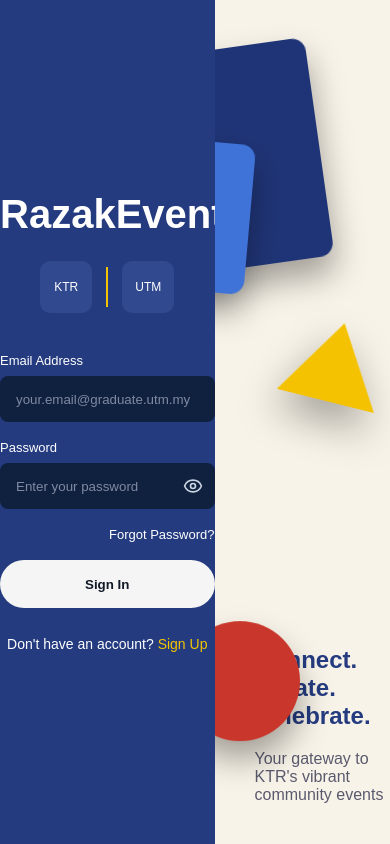
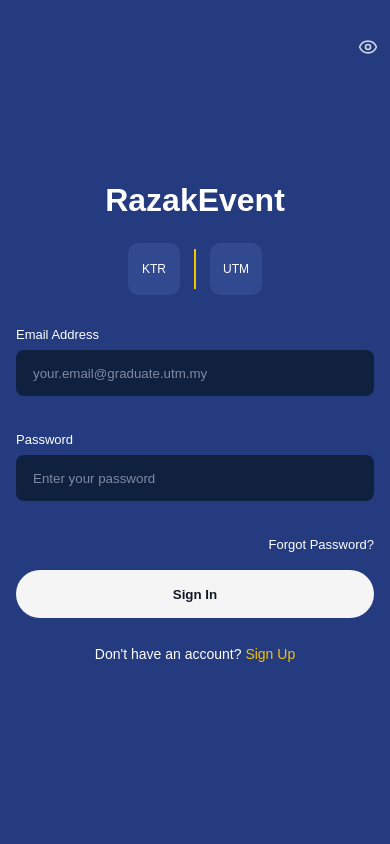
Before and after one commit to EyadAimen/RazakEvent, a Next.js app in the folder frontend/: page /auth/login in a window 390 px wide. Built offline with nearby package versions, Linux system fonts and the light colour scheme.

Commit message:
Refactor login page to be responsive and added shared input component

```diff
--- a/frontend/package.json
+++ b/frontend/package.json
@@ -9,6 +9,7 @@
     "lint": "eslint"
   },
   "dependencies": {
+    "lucide-react": "^1.14.0",
     "next": "16.2.4",
     "react": "19.2.4",
     "react-dom": "19.2.4"
--- a/frontend/src/app/auth/login/login.module.css
+++ b/frontend/src/app/auth/login/login.module.css
@@ -5,16 +5,17 @@
 }
 
 .leftPanel {
-  background: #243b7f;
-  color: white;
+  background: var(--color-primary-blue, #243b7f);
+  color: var(--color-white, white);
   display: flex;
   align-items: center;
   justify-content: center;
+  padding: 40px;
 }
 
 .rightPanel {
-  background: #f8f3e8;
-  color: #243b7f;
+  background: var(--color-cream, #f8f3e8);
+  color: var(--color-primary-blue, #243b7f);
   position: relative;
   overflow: hidden;
   display: flex;
@@ -45,7 +46,7 @@
   width: 52px;
   height: 52px;
   border-radius: 10px;
-  background: #30498f;
+  background: var(--color-secondary-blue, #30498f);
   display: flex;
   align-items: center;
   justify-content: center;
@@ -55,7 +56,7 @@
 .logoDivider {
   width: 2px;
   height: 40px;
-  background: #f3c400;
+  background: var(--color-primary-yellow, #f3c400);
 }
 
 .form {
@@ -64,18 +65,57 @@
   text-align: left;
 }
 
-.form label {
-  font-size: 13px;
-  margin-bottom: 8px;
+.passwordWrapper {
+  position: relative;
+  width: 100%;
 }
 
+.passwordWrapper input {
+  padding-right: 44px;
+}
 
+.eyeButton {
+  position: absolute;
+  right: 12px;
+  top: 37px;
+  background: transparent;
+  border: none;
+  cursor: pointer;
+  color: var(--color-muted-light, #cbd5e1);
+  padding: 0;
+  display: flex;
+  align-items: center;
+  justify-content: center;
+  z-index: 2;
+  transition: color 0.2s;
+}
+
+.eyeButton:hover {
+  color: var(--color-primary-yellow, #f3c400);
+}
 
 .forgotLink {
   text-align: right;
   margin-bottom: 18px;
-  color: white;
+  color: var(--color-white, white);
   font-size: 13px;
+}
+
+.submitButton {
+  width: 100%;
+  height: 48px;
+  border: none;
+  border-radius: 40px;
+  background: var(--color-white-soft, #f5f5f5);
+  color: var(--color-text-dark, #111827);
+  font-weight: 700;
+  cursor: pointer;
+  transition: all 0.25s ease;
+}
+
+.submitButton:hover {
+  background: var(--color-gray-light, #e5e7eb);
+  transform: translateY(-1px);
 }
 
 .signupText {
@@ -84,54 +124,7 @@
 }
 
 .signupText a {
-  color: #f3c400;
-}
-
-.form input {
-  width: 100%;
-  height: 46px;
-  box-sizing: border-box;
-
-  background: #10203f;
-  color: white;
-
-  border: none;
-  border-radius: 8px;
-
-  padding: 0 16px;
-  margin-bottom: 18px;
-
-  outline: none;
-
-}
-
-.form input::placeholder {
-  color: #7f8aa3;
-}
-
-.form input:focus {
-  border: 1px solid #f3c400;
-}
-
-.form button[type="submit"] {
-  width: 100%;
-  height: 48px;
-
-  border: none;
-  border-radius: 40px;
-
-  background: #f5f5f5;
-  color: #111827;
-
-  font-weight: 700;
-  cursor: pointer;
-
-  transition: all 0.25s ease;
-}
-
-.form button[type="submit"]:hover {
-  background: #e5e7eb;
-  transform: translateY(-1px);
+  color: var(--color-primary-yellow, #f3c400);
 }
 
 .tagline {
@@ -141,51 +134,32 @@
 
 .rightPanel p {
   margin-top: 20px;
-  color: #5A5A6E;
+  color: var(--color-text-muted, #5a5a6e);
 }
 
-/* Remove previous .passwordWrapper and .eyeButton rules, then add: */
-
-.passwordWrapper {
-  position: relative;
-  width: 100%;
-  margin-bottom: 18px;   /* single margin, no double */
+@media (max-width: 768px) {
+  .mainPage {
+    grid-template-columns: 1fr;
   }
 
-.passwordWrapper input {
-  width: 100%;
-  padding: 0 40px 0 16px;   /* room for icon on the right */
-  margin-bottom: 0;          /* kill the inherited margin */
-  height: 46px;
-  box-sizing: border-box;
-  background: #10203f;
-  color: white;
-  border: none;
-  border-radius: 8px;
-  outline: none;
+  .leftPanel {
+    min-height: 100vh;
+    padding: 32px 16px;
   }
 
-.passwordWrapper input:focus {
-  border: 1px solid #f3c400;
+  .rightPanel {
+    display: none;
   }
 
-.eyeButton {
-  position: absolute;
-  right: 12px;
-  top: 50%;
-  transform: translateY(-50%);
-  background: transparent;
-  border: none;
-  cursor: pointer;
-  color: #cbd5e1;          /* lighter, visible on dark bg */
-  padding: 0;
-  display: flex;
-  align-items: center;
-  justify-content: center;
-  z-index: 2;              /* ensure it's above the input */
-  transition: color 0.2s;
+  .loginBox {
+    max-width: 100%;
   }
 
-.eyeButton:hover {
-  color: #f3c400;          /* brand yellow on hover */
+  .title {
+    font-size: 32px;
   }
+
+  .logoRow {
+    margin-bottom: 32px;
+  }
+}
--- a/frontend/src/app/auth/login/page.tsx
+++ b/frontend/src/app/auth/login/page.tsx
@@ -1,15 +1,55 @@
 "use client";
 
-import { useState } from "react";
+import { FormEvent, useState } from "react";
 import { Eye, EyeOff } from "lucide-react";
 import styles from "./login.module.css";
 
+import InputField from "@/components/shared/input-field/input-field";
 import FloatingCircle from "@/components/shared/floating_objects/FloatingCircle";
 import FloatingRectangle from "@/components/shared/floating_objects/FloatingRectangle";
 import FloatingTriangle from "@/components/shared/floating_objects/FloatingTriangle";
 
 export default function Login() {
+    const [email, setEmail] = useState("");
+    const [password, setPassword] = useState("");
+
     const [showPassword, setShowPassword] = useState(false);
+
+    const [errors, setErrors] = useState({
+        email: "",
+        password: "",
+    });
+
+    const validateForm = () => {
+        const newErrors = {
+            email: "",
+            password: "",
+        };
+
+        if (!email.trim()) {
+            newErrors.email = "Email is required";
+        } else if (!/^[^\s@]+@[^\s@]+\.[^\s@]+$/.test(email)) {
+            newErrors.email = "Please enter a valid email address";
+        }
+
+        if (!password.trim()) {
+            newErrors.password = "Password is required";
+        } else if (password.length < 8) {
+            newErrors.password = "Password must be at least 8 characters";
+        }
+
+        setErrors(newErrors);
+
+        return !newErrors.email && !newErrors.password;
+    };
+
+    const handleSubmit = (e: FormEvent<HTMLFormElement>) => {
+        e.preventDefault();
+
+        if (!validateForm()) return;
+
+        console.log({ email, password });
+    };
 
     return (
         <main className={styles.mainPage}>
@@ -23,15 +63,30 @@
                         <div className={styles.logoPlaceholder}>UTM</div>
                     </div>
 
-                    <form className={styles.form}>
-                        <label>Email Address</label>
-                        <input type="email" placeholder="your.email@graduate.utm.my" />
+                    <form className={styles.form} onSubmit={handleSubmit}>
+                        <InputField
+                            label="Email Address"
+                            type="email"
+                            value={email}
+                            errorMessage={errors.email}
+                            placeholder="your.email@graduate.utm.my"
+                            onChange={(value) => {
+                                setEmail(value);
+                                setErrors((prev) => ({ ...prev, email: "" }));
+                            }}
+                        />
 
-                        <label>Password</label>
-                        <div className={styles.passwordWrapper}>
-                            <input
+                        <div className={styles.passwordField}>
+                            <InputField
+                                label="Password"
                                 type={showPassword ? "text" : "password"}
+                                value={password}
+                                errorMessage={errors.password}
                                 placeholder="Enter your password"
+                                onChange={(value) => {
+                                    setPassword(value);
+                                    setErrors((prev) => ({ ...prev, password: "" }));
+                                }}
                             />
 
                             <button
@@ -48,7 +103,9 @@
                             Forgot Password?
                         </a>
 
-                        <button type="submit">Sign In</button>
+                        <button type="submit" className={styles.submitButton}>
+                            Sign In
+                        </button>
                     </form>
 
                     <p className={styles.signupText}>
@@ -58,18 +115,6 @@
             </section>
 
             <section className={styles.rightPanel}>
-                <FloatingRectangle
-
-                    style={{
-                        width: "160px",
-                        height: "220px",
-                        top: "60px",
-                        right: "70px",
-                        transform: "rotate(-8deg)",
-                        background: "#1f3476"
-                    }}
-                />
-
                 <FloatingRectangle
 
                     style={{
@@ -103,7 +148,7 @@
                 />
                 <div className={styles.tagline}>
                     <h2>Connect. Create. Celebrate.</h2>
-                    <p>Your gateway to KTR's vibrant community events</p>
+                    <p>Your gateway to KTR&apos;s vibrant community events</p>
                 </div>
             </section>
         </main>
--- /dev/null
+++ b/frontend/src/components/shared/input-field/input-field.module.css
@@ -0,0 +1,42 @@
+.fieldGroup {
+  width: 100%;
+  margin-bottom: 14px;
+}
+
+.label {
+  display: block;
+  font-size: 13px;
+  margin-bottom: 8px;
+  color: var(--color-white, #ffffff);
+}
+
+.input {
+  width: 100%;
+  height: 46px;
+  box-sizing: border-box;
+  background: var(--color-input-bg, #10203f);
+  color: var(--color-white, #ffffff);
+  border: 1px solid transparent;
+  border-radius: 8px;
+  padding: 0 16px;
+  outline: none;
+}
+
+.input::placeholder {
+  color: var(--color-placeholder, #7f8aa3);
+}
+
+.input:focus {
+  border-color: var(--color-primary-yellow, #f3c400);
+}
+
+.inputError {
+  border-color: var(--color-error, #ef4444);
+}
+
+.errorText {
+  min-height: 16px;
+  margin-top: 6px;
+  font-size: 12px;
+  color: var(--color-error, #ef4444);
+}
--- /dev/null
+++ b/frontend/src/components/shared/input-field/input-field.tsx
@@ -0,0 +1,35 @@
+import styles from "./input-field.module.css";
+
+type InputFieldProps = {
+  label: string;
+  type: string;
+  value: string;
+  errorMessage?: string;
+  placeholder?: string;
+  onChange: (value: string) => void;
+};
+
+export default function InputField({
+  label,
+  type,
+  value,
+  errorMessage,
+  placeholder,
+  onChange,
+}: InputFieldProps) {
+  return (
+    <div className={styles.fieldGroup}>
+      <label className={styles.label}>{label}</label>
+
+      <input
+        className={`${styles.input} ${errorMessage ? styles.inputError : ""}`}
+        type={type}
+        value={value}
+        placeholder={placeholder}
+        onChange={(e) => onChange(e.target.value)}
+      />
+
+      <p className={styles.errorText}>{errorMessage || ""}</p>
+    </div>
+  );
+}
```
Also changed, not shown: 1 other file (tests, documents, lock files or other folders). Lines whose indentation alone changed are shown as unchanged.
